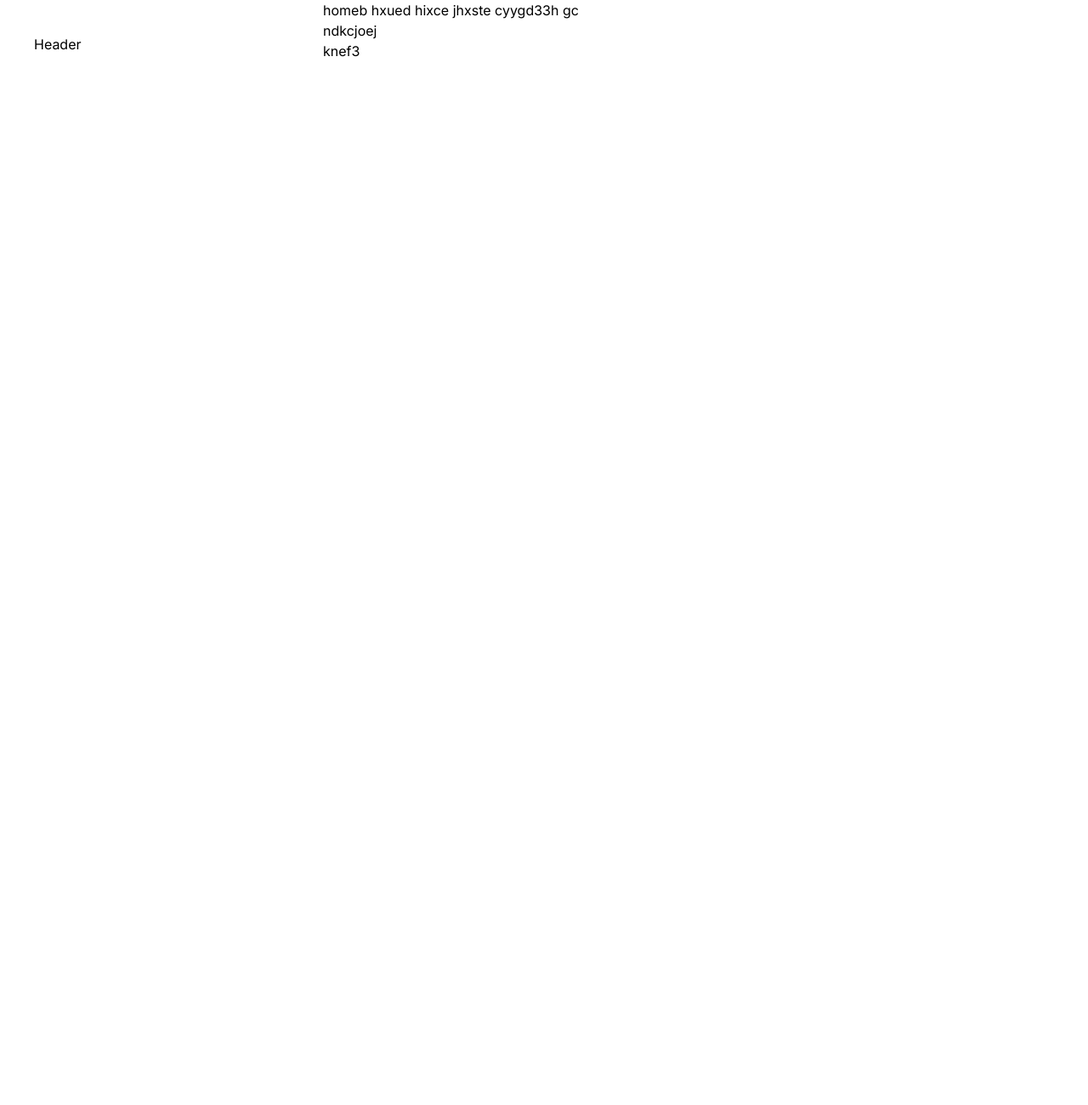
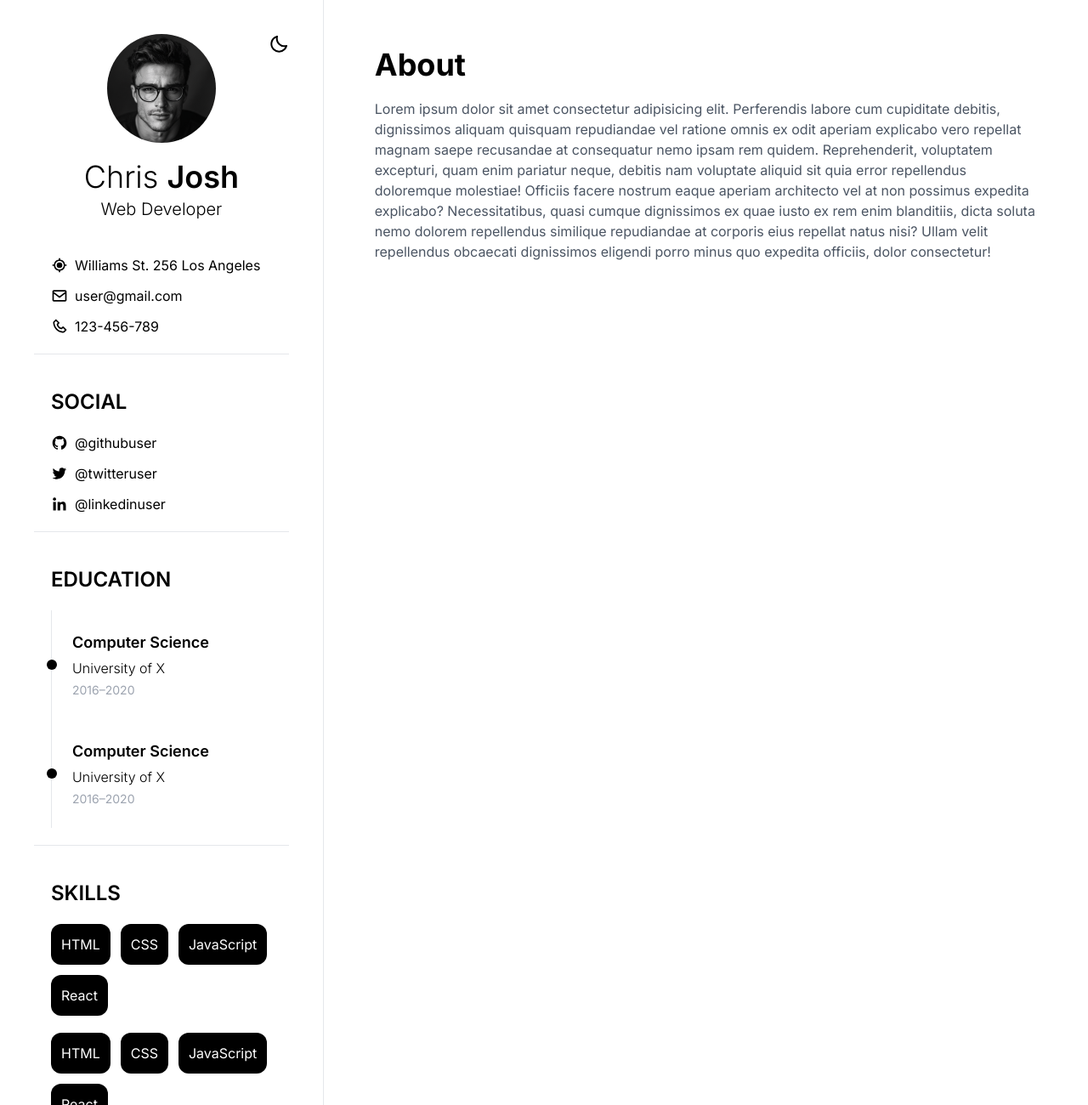
Before and after one commit to narendraojha24/CV--website, a React (Vite) app: page / in a window 1280 px wide. Shown: the top 1300 px of the page at 85% size. Before the commit the page ends 800 px from the top, so only its background shows below. Built offline with nearby package versions, Linux system fonts and the light colour scheme.

Commit message:
added about section

```diff
--- a/src/components/Header.jsx
+++ b/src/components/Header.jsx
@@ -1,9 +1,145 @@
 import React from 'react'
+import { BiMoon } from 'react-icons/bi'
+import { BiSun } from 'react-icons/bi'
+import image from '/public/image.jpg'
+import { BiCurrentLocation, BiEnvelope, BiPhone } from 'react-icons/bi'
+import { BiLogoGithub, BiLogoTwitter, BiLogoLinkedin } from 'react-icons/bi'
 
 export default function Header({darkMode, toggleDarkMode}) {
   return (
-    <div className='min-h-screen flex-1 relative p-10'>
-    Header
+    <div className="min-h-screen flex-1 relative p-10 transition-all duration-500 dark:bg-black dark:text-white sm:border-r dark:border-gray-700">
+
+    <div className="flex flex-col gap-5">
+
+      <div className="flex flex-col items-center justify-center gap-5">
+        <img src={image} alt="" className="w-32 rounded-full"/>
+
+        <div className="text-center space-y-1">
+          <h1 className="text-4xl font-light">
+            Chris <span className="font-semibold">Josh</span>
+          </h1>
+          <h3 className="text-xl font-light">Web Developer</h3>
+        </div>
+
+        <button className='absolute right-10 top-10' onClick={toggleDarkMode}>
+          {
+            darkMode ? (
+              <BiSun className='text-2xl'/>
+            ) : (
+              <BiMoon className='text-2xl' />
+            )
+          }
+
+        </button>
+      </div>
+
+      <div className="flex flex-col items-start justify-start gap-5 border-b p-5 dark:border-gray-700">
+  <ul className="space-y-3">
+    <li className="flex items-center gap-2">
+      <BiCurrentLocation className="text-xl" />
+      <span>Williams St. 256 Los Angeles</span>
+    </li>
+    <li className="flex items-center gap-2">
+      <BiEnvelope className="text-xl" />
+      <span>user@gmail.com</span>
+    </li>
+    <li className="flex items-center gap-2">
+      <BiPhone className="text-xl" />
+      <span>123-456-789</span>
+    </li>
+  </ul>
+</div>
+
+<div className="flex flex-col items-start justify-start gap-5 border-b p-5 dark:border-gray-700">
+  <h1 className="text-base font-semibold md:text-2xl">SOCIAL</h1>
+
+  <ul className="space-y-3">
+    <li className="flex items-center gap-2">
+      <BiLogoGithub className="text-xl" />
+      <span>@githubuser</span>
+    </li>
+    <li className="flex items-center gap-2">
+      <BiLogoTwitter className="text-xl" />
+      <span>@twitteruser</span>
+    </li>
+    <li className="flex items-center gap-2">
+      <BiLogoLinkedin className="text-xl" />
+      <span>@linkedinuser</span>
+    </li>
+  </ul>
+</div>
+
+<div className="flex flex-col items-start justify-start gap-5 border-b p-5 dark:border-gray-700">
+  <h1 className="text-base font-semibold md:text-2xl">EDUCATION</h1>
+
+  <ul>
+    <li className="relative flex flex-col gap-1 border-l p-6 before:absolute before:left-[-6px] before:top-1/2 before:h-3 before:w-3 before:-translate-y-1/2 before:rounded-full before:bg-black dark:before:bg-white before:transform">
+      <span className="font-semibold md:text-lg">Computer Science</span>
+      <span className="font-light">University of X</span>
+      <span className="text-sm text-gray-400">2016–2020</span>
+    </li>
+
+    <li className="relative flex flex-col gap-1 border-l p-6 before:absolute before:left-[-6px] before:top-1/2 before:h-3 before:w-3 before:-translate-y-1/2 before:rounded-full before:bg-black dark:before:bg-white before:transform">
+      <span className="font-semibold md:text-lg">Computer Science</span>
+      <span className="font-light">University of X</span>
+      <span className="text-sm text-gray-400">2016–2020</span>
+    </li>
+
+  </ul>
+</div>
+
+<div className="flex flex-col items-start justify-start gap-5 border-b p-5 dark:border-gray-700">
+  <h1 className="text-base font-semibold md:text-2xl">SKILLS</h1>
+
+  <div className="flex flex-wrap gap-3">
+    <div className="flex flex-wrap gap-3">
+      <span className="rounded-xl bg-black text-white p-3 text-center dark:bg-white dark:text-black">HTML</span>
+      <span className="rounded-xl bg-black text-white p-3 text-center dark:bg-white dark:text-black">CSS</span>
+      <span className="rounded-xl bg-black text-white p-3 text-center dark:bg-white dark:text-black">JavaScript</span>
+      <span className="rounded-xl bg-black text-white p-3 text-center dark:bg-white dark:text-black">React</span>
     </div>
+  </div>
+  <div className="flex flex-wrap gap-3">
+    <div className="flex flex-wrap gap-3">
+      <span className="rounded-xl bg-black text-white p-3 text-center dark:bg-white dark:text-black">HTML</span>
+      <span className="rounded-xl bg-black text-white p-3 text-center dark:bg-white dark:text-black">CSS</span>
+      <span className="rounded-xl bg-black text-white p-3 text-center dark:bg-white dark:text-black">JavaScript</span>
+      <span className="rounded-xl bg-black text-white p-3 text-center dark:bg-white dark:text-black">React</span>
+    </div>
+  </div>
+</div>
+
+<div className="flex flex-col items-start justify-start gap-5 border-b p-5 dark:border-gray-700">
+  <h1 className="text-base font-semibold md:text-2xl">HOBBIES</h1>
+
+  <div className="flex flex-wrap gap-16 p-3">
+    <ul className="flex list-disc flex-col gap-3">
+      <li>Skiing</li>
+      <li>Reading Books</li>
+      <li>Workout</li>
+    </ul>
+
+    <ul className="flex list-disc flex-col gap-3">
+      <li>Boxing</li>
+      <li>Hiking</li>
+      <li>Gaming</li>
+    </ul>
+  </div>
+</div>
+
+<div className="flex flex-col items-start justify-start gap-5 border-b p-5 dark:border-gray-700">
+  <h1 className="text-base font-semibold md:text-2xl">LANGUAGES</h1>
+
+  <ul className="flex list-disc flex-wrap gap-12 md:text-lg">
+    <li>English</li>
+    <li>German</li>
+    <li>Spanish</li>
+  </ul>
+</div>
+
+
+
+    </div>
+  </div>
   )
 }
--- a/src/components/Home.jsx
+++ b/src/components/Home.jsx
@@ -2,10 +2,29 @@ import React from 'react'
 
 export default function Home() {
   return (
-    <div className='min-h-screen flex-[3]'>
-        homeb hxued hixce jhxste cyygd33h gc
-        <h2>ndkcjoej</h2>
-        <h1>knef3</h1>
+    <div className="min-h-screen flex-[3] transition-all duration-500 dark:bg-black dark:text-white">
+  <main className="flex max-w-[1000px] flex-col gap-10 p-5 md:mx-10 md:py-14">
+    <div className="space-y-5">
+      <h1 className="text-2xl font-bold md:text-4xl">About</h1>
+      <p className="text-sm text-gray-600 dark:text-gray-400 md:text-base">
+        Lorem ipsum dolor sit amet consectetur adipisicing elit. Perferendis
+        labore cum cupiditate debitis, dignissimos aliquam quisquam repudiandae
+        vel ratione omnis ex odit aperiam explicabo vero repellat magnam saepe
+        recusandae at consequatur nemo ipsam rem quidem. Reprehenderit,
+        voluptatem excepturi, quam enim pariatur neque, debitis nam voluptate
+        aliquid sit quia error repellendus doloremque molestiae! Officiis facere
+        nostrum eaque aperiam architecto vel at non possimus expedita explicabo?
+        Necessitatibus, quasi cumque dignissimos ex quae iusto ex rem enim
+        blanditiis, dicta soluta nemo dolorem repellendus similique repudiandae
+        at corporis eius repellat natus nisi? Ullam velit repellendus obcaecati
+        dignissimos eligendi porro minus quo expedita officiis, dolor
+        consectetur!
+      </p>
     </div>
+
+
+  </main>
+</div>
+
   )
 }
```
